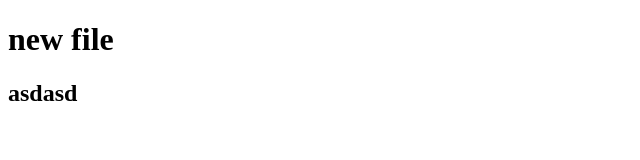
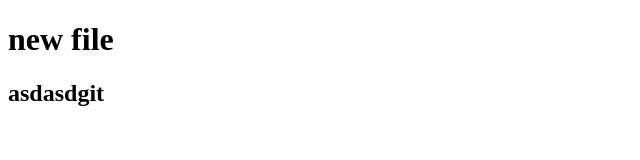
Before and after one commit to XPERIA679/git-command-practice, a plain HTML site: page second.html in a window 1280 px wide. Shown: the full height of the page, 0-640 px from the left. Drawn offline with Linux system fonts and the light colour scheme.

Commit message:
"edit ulit"

```diff
--- a/second.html
+++ b/second.html
@@ -7,7 +7,7 @@
     <title>Document</title>
 </head>
 <h1>new file</h1>
-<h2>asdasd</h2>
+<h2>asdasdgit</h2>
 
 <body>
 
```
